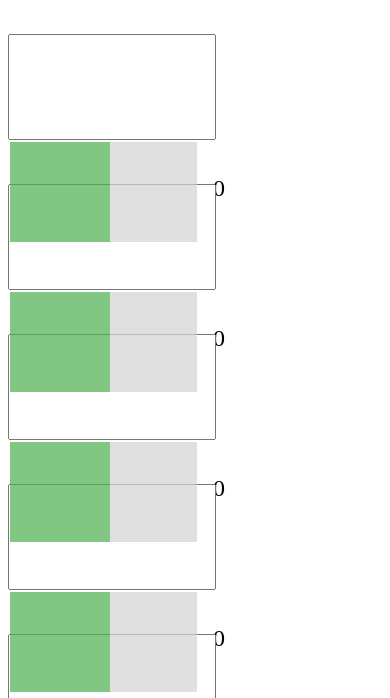
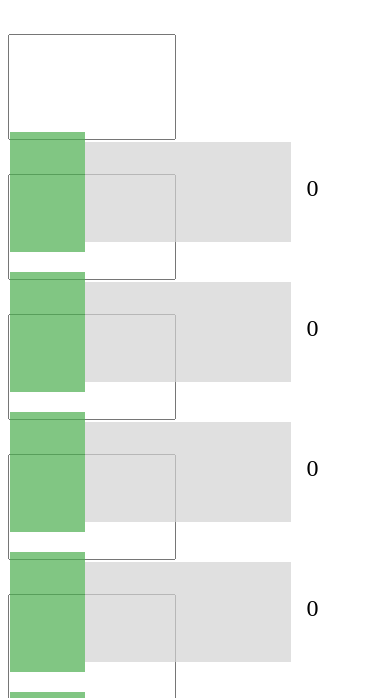
Before and after one commit to willplatts/willplatts.github.io, a plain HTML site: page timesheet.html in a window 390 px wide. Shown: the part 146-844 px from the top of the page. Drawn offline with Linux system fonts and the light colour scheme.

Commit message:
A few cosmetic tweaks to try to make it fit on iPhone screen a bit better

```diff
--- a/timesheet.html
+++ b/timesheet.html
@@ -323,7 +323,7 @@
 		#slidecontainer {
 		    width: 100%; /* Width of the outside container */
             height: 100px;
-            padding-bottom: 50px;
+            padding-bottom: 40px;
 		}
 
         .hourslabel {
@@ -334,7 +334,7 @@
         .jobnoinput {
             height: 100px;
             line-height: 50px;
-            width: 200px;
+            width: 160px;
             font-size: 36px;
             vertical-align: middle;
         }
@@ -343,7 +343,7 @@
 		.slider {
 		    -webkit-appearance: none;  /* Override default CSS styles */
 		    appearance: none;
-		    width: 50%; /* Full-width */
+		    width: 75%; /* Full-width */
 		    height: 100px; /* Specified height */
 		    background: #d3d3d3; /* Grey background */
 		    outline: none; /* Remove outline */
@@ -362,8 +362,8 @@
 		.slider::-webkit-slider-thumb {
 		    -webkit-appearance: none; /* Override default look */
 		    appearance: none;
-		    width: 100px; /* Set a specific slider handle width */
-		    height: 100px; /* Slider handle height */
+		    width: 75px; /* Set a specific slider handle width */
+		    height: 120px; /* Slider handle height */
 		    background: #4CAF50; /* Green background */
 		    cursor: pointer; /* Cursor on hover */
 		}
```
